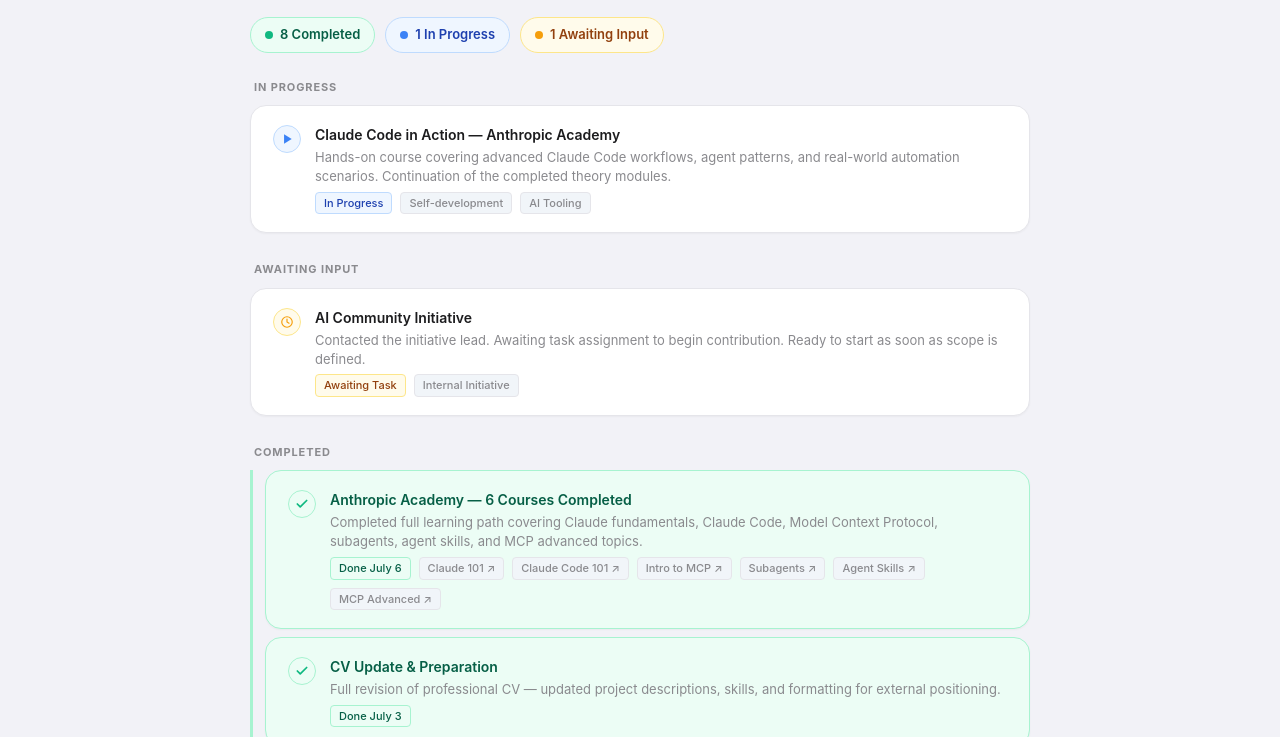
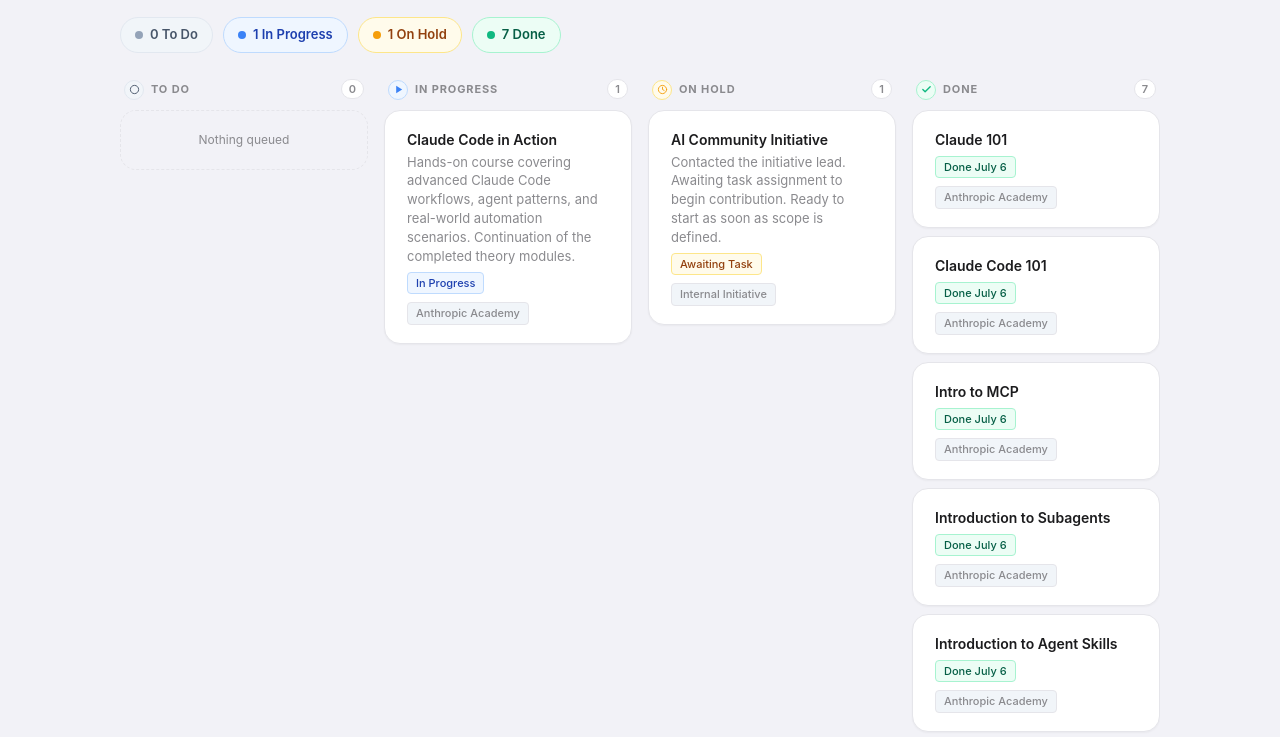
Before and after one commit to YevTsk/bench-status, a plain HTML site: page index.html in a window 1280 px wide. Shown: the part 153-890 px from the top of the page. Drawn offline with Linux system fonts and the light colour scheme.

Commit message:
redesign

```diff
--- a/index.html
+++ b/index.html
@@ -20,9 +20,9 @@
   </div>
 
   <div class="summary-row">
-    <div class="chip done">
+    <div class="chip queued">
       <div class="chip-dot"></div>
-      8 Completed
+      0 To Do
     </div>
     <div class="chip progress">
       <div class="chip-dot"></div>
@@ -30,34 +30,64 @@
     </div>
     <div class="chip waiting">
       <div class="chip-dot"></div>
-      1 Awaiting Input
+      1 On Hold
+    </div>
+    <div class="chip done">
+      <div class="chip-dot"></div>
+      7 Done
+    </div>
+  </div>
+
+  <div class="board">
+
+    <!-- TO DO -->
+    <div class="board-column">
+      <div class="board-column-header">
+        <div class="board-column-heading">
+          <span class="status-icon queued"><svg viewBox="0 0 24 24" fill="none" stroke="currentColor" stroke-width="2"><circle cx="12" cy="12" r="9"/></svg></span>
+          <span class="board-column-title">To Do</span>
+        </div>
+        <span class="board-column-count">0</span>
+      </div>
+      <div class="board-column-body">
+        <div class="empty-state">Nothing queued</div>
       </div>
     </div>
 
     <!-- IN PROGRESS -->
-  <div class="section">
-    <div class="section-title">In Progress</div>
-
+    <div class="board-column">
+      <div class="board-column-header">
+        <div class="board-column-heading">
+          <span class="status-icon progress"><svg viewBox="0 0 24 24" fill="currentColor"><path d="M7 4l13 8-13 8V4z"/></svg></span>
+          <span class="board-column-title">In Progress</span>
+        </div>
+        <span class="board-column-count">1</span>
+      </div>
+      <div class="board-column-body">
         <div class="task-card">
-      <div class="status-icon progress"><svg viewBox="0 0 24 24" fill="currentColor"><path d="M7 4l13 8-13 8V4z"/></svg></div>
           <div class="task-body">
-        <div class="task-name">Claude Code in Action — Anthropic Academy</div>
+            <div class="task-name">Claude Code in Action</div>
             <div class="task-desc">Hands-on course covering advanced Claude Code workflows, agent patterns, and real-world automation scenarios. Continuation of the completed theory modules.</div>
             <div class="task-meta">
               <span class="tag progress">In Progress</span>
-          <span class="tag neutral">Self-development</span>
-          <span class="tag neutral">AI Tooling</span>
+              <span class="tag neutral">Anthropic Academy</span>
+            </div>
           </div>
         </div>
       </div>
     </div>
 
-  <!-- AWAITING -->
-  <div class="section">
-    <div class="section-title">Awaiting Input</div>
-
+    <!-- ON HOLD -->
+    <div class="board-column">
+      <div class="board-column-header">
+        <div class="board-column-heading">
+          <span class="status-icon waiting"><svg viewBox="0 0 24 24" fill="none" stroke="currentColor" stroke-width="2" stroke-linecap="round" stroke-linejoin="round"><circle cx="12" cy="12" r="9"/><polyline points="12 7 12 12 15.5 14"/></svg></span>
+          <span class="board-column-title">On Hold</span>
+        </div>
+        <span class="board-column-count">1</span>
+      </div>
+      <div class="board-column-body">
         <div class="task-card">
-      <div class="status-icon waiting"><svg viewBox="0 0 24 24" fill="none" stroke="currentColor" stroke-width="2" stroke-linecap="round" stroke-linejoin="round"><circle cx="12" cy="12" r="9"/><polyline points="12 7 12 12 15.5 14"/></svg></div>
           <div class="task-body">
             <div class="task-name">AI Community Initiative</div>
             <div class="task-desc">Contacted the initiative lead. Awaiting task assignment to begin contribution. Ready to start as soon as scope is defined.</div>
@@ -68,31 +98,79 @@
           </div>
         </div>
       </div>
+    </div>
 
-  <!-- COMPLETED -->
-  <div class="section">
-    <div class="section-title">Completed</div>
-    <div class="done-group">
-
+    <!-- DONE -->
+    <div class="board-column">
+      <div class="board-column-header">
+        <div class="board-column-heading">
+          <span class="status-icon done"><svg viewBox="0 0 24 24" fill="none" stroke="currentColor" stroke-width="3" stroke-linecap="round" stroke-linejoin="round"><polyline points="4 12 9 17 20 6"/></svg></span>
+          <span class="board-column-title">Done</span>
+        </div>
+        <span class="board-column-count">7</span>
+      </div>
+      <div class="board-column-body">
         <div class="task-card">
-        <div class="status-icon done"><svg viewBox="0 0 24 24" fill="none" stroke="currentColor" stroke-width="3" stroke-linecap="round" stroke-linejoin="round"><polyline points="4 12 9 17 20 6"/></svg></div>
           <div class="task-body">
-          <div class="task-name"><a class="task-name-link" href="https://anthropic.skilljar.com/" target="_blank" rel="noopener">Anthropic Academy — 6 Courses Completed</a></div>
-          <div class="task-desc">Completed full learning path covering Claude fundamentals, Claude Code, Model Context Protocol, subagents, agent skills, and MCP advanced topics.</div>
+            <div class="task-name"><a class="task-name-link" href="https://verify.skilljar.com/c/ue9st7byj8dq" target="_blank" rel="noopener">Claude 101</a></div>
             <div class="task-meta">
               <span class="tag done">Done July 6</span>
-            <a class="tag neutral" href="https://verify.skilljar.com/c/ue9st7byj8dq" target="_blank" rel="noopener">Claude 101 ↗</a>
-            <a class="tag neutral" href="https://verify.skilljar.com/c/iwqh6jnffpim" target="_blank" rel="noopener">Claude Code 101 ↗</a>
-            <a class="tag neutral" href="https://verify.skilljar.com/c/spdpdqbm4bbp" target="_blank" rel="noopener">Intro to MCP ↗</a>
-            <a class="tag neutral" href="https://verify.skilljar.com/c/93recc4htcdb" target="_blank" rel="noopener">Subagents ↗</a>
-            <a class="tag neutral" href="https://verify.skilljar.com/c/qup36p34rpw9" target="_blank" rel="noopener">Agent Skills ↗</a>
-            <a class="tag neutral" href="https://verify.skilljar.com/c/tr6o33rqc4vz" target="_blank" rel="noopener">MCP Advanced ↗</a>
+              <span class="tag neutral">Anthropic Academy</span>
             </div>
           </div>
         </div>
 
         <div class="task-card">
-        <div class="status-icon done"><svg viewBox="0 0 24 24" fill="none" stroke="currentColor" stroke-width="3" stroke-linecap="round" stroke-linejoin="round"><polyline points="4 12 9 17 20 6"/></svg></div>
+          <div class="task-body">
+            <div class="task-name"><a class="task-name-link" href="https://verify.skilljar.com/c/iwqh6jnffpim" target="_blank" rel="noopener">Claude Code 101</a></div>
+            <div class="task-meta">
+              <span class="tag done">Done July 6</span>
+              <span class="tag neutral">Anthropic Academy</span>
+            </div>
+          </div>
+        </div>
+
+        <div class="task-card">
+          <div class="task-body">
+            <div class="task-name"><a class="task-name-link" href="https://verify.skilljar.com/c/spdpdqbm4bbp" target="_blank" rel="noopener">Intro to MCP</a></div>
+            <div class="task-meta">
+              <span class="tag done">Done July 6</span>
+              <span class="tag neutral">Anthropic Academy</span>
+            </div>
+          </div>
+        </div>
+
+        <div class="task-card">
+          <div class="task-body">
+            <div class="task-name"><a class="task-name-link" href="https://verify.skilljar.com/c/93recc4htcdb" target="_blank" rel="noopener">Introduction to Subagents</a></div>
+            <div class="task-meta">
+              <span class="tag done">Done July 6</span>
+              <span class="tag neutral">Anthropic Academy</span>
+            </div>
+          </div>
+        </div>
+
+        <div class="task-card">
+          <div class="task-body">
+            <div class="task-name"><a class="task-name-link" href="https://verify.skilljar.com/c/qup36p34rpw9" target="_blank" rel="noopener">Introduction to Agent Skills</a></div>
+            <div class="task-meta">
+              <span class="tag done">Done July 6</span>
+              <span class="tag neutral">Anthropic Academy</span>
+            </div>
+          </div>
+        </div>
+
+        <div class="task-card">
+          <div class="task-body">
+            <div class="task-name"><a class="task-name-link" href="https://verify.skilljar.com/c/tr6o33rqc4vz" target="_blank" rel="noopener">Model Context Protocol: Advanced Topics</a></div>
+            <div class="task-meta">
+              <span class="tag done">Done July 6</span>
+              <span class="tag neutral">Anthropic Academy</span>
+            </div>
+          </div>
+        </div>
+
+        <div class="task-card">
           <div class="task-body">
             <div class="task-name">CV Update &amp; Preparation</div>
             <div class="task-desc">Full revision of professional CV — updated project descriptions, skills, and formatting for external positioning.</div>
@@ -101,8 +179,9 @@
             </div>
           </div>
         </div>
+      </div>
+    </div>
 
-    </div>
   </div>
 
 </div>
--- a/styles.css
+++ b/styles.css
@@ -14,6 +14,9 @@
   --wait-bg: #fffbeb;
   --wait-border: #fde68a;
   --wait-text: #92400e;
+  --queued-bg: #f1f5f9;
+  --queued-border: #e2e8f0;
+  --queued-text: #475569;
   --radius: 16px;
   --shadow-sm: 0 1px 2px rgba(28, 28, 30, 0.04);
   --shadow-md: 0 10px 30px rgba(28, 28, 30, 0.06);
@@ -36,6 +39,9 @@
     --wait-bg: #2e2408;
     --wait-border: #5c4813;
     --wait-text: #fbbf24;
+    --queued-bg: #1e293b;
+    --queued-border: #334155;
+    --queued-text: #94a3b8;
     --shadow-sm: 0 1px 2px rgba(0, 0, 0, 0.4);
     --shadow-md: 0 10px 30px rgba(0, 0, 0, 0.45);
   }
@@ -57,6 +63,9 @@
   --wait-bg: #2e2408;
   --wait-border: #5c4813;
   --wait-text: #fbbf24;
+  --queued-bg: #1e293b;
+  --queued-border: #334155;
+  --queued-text: #94a3b8;
   --shadow-sm: 0 1px 2px rgba(0, 0, 0, 0.4);
   --shadow-md: 0 10px 30px rgba(0, 0, 0, 0.45);
 }
@@ -77,6 +86,9 @@
   --wait-bg: #fffbeb;
   --wait-border: #fde68a;
   --wait-text: #92400e;
+  --queued-bg: #f1f5f9;
+  --queued-border: #e2e8f0;
+  --queued-text: #475569;
   --shadow-sm: 0 1px 2px rgba(28, 28, 30, 0.04);
   --shadow-md: 0 10px 30px rgba(28, 28, 30, 0.06);
 }
@@ -97,7 +109,7 @@
   -webkit-font-smoothing: antialiased;
 }
 
-.page { max-width: 780px; margin: 0 auto; }
+.page { max-width: 1040px; margin: 0 auto; }
 
 .theme-toggle {
   position: absolute;
@@ -181,6 +193,8 @@
   border-radius: 50%;
   flex-shrink: 0;
 }
+.chip.queued  { background: var(--queued-bg);   border-color: var(--queued-border);   color: var(--queued-text); }
+.chip.queued .chip-dot { background: #94a3b8; }
 .chip.done    { background: var(--done-bg);     border-color: var(--done-border);     color: var(--done-text); }
 .chip.done .chip-dot { background: #10b981; }
 .chip.progress { background: var(--progress-bg); border-color: var(--progress-border); color: var(--progress-text); }
@@ -188,16 +202,67 @@
 .chip.waiting  { background: var(--wait-bg);     border-color: var(--wait-border);     color: var(--wait-text); }
 .chip.waiting .chip-dot { background: #f59e0b; }
 
-/* SECTION */
-.section { margin-bottom: 28px; }
-.section-title {
+/* BOARD */
+.board {
+  display: flex;
+  gap: 16px;
+  align-items: flex-start;
+  overflow-x: auto;
+  padding-bottom: 4px;
+}
+.board-column {
+  flex: 1 1 0;
+  min-width: 220px;
+}
+.board-column-header {
+  display: flex;
+  align-items: center;
+  justify-content: space-between;
+  gap: 8px;
+  margin-bottom: 10px;
+  padding: 0 4px;
+}
+.board-column-heading {
+  display: flex;
+  align-items: center;
+  gap: 7px;
+}
+.board-column-heading .status-icon {
+  width: 20px;
+  height: 20px;
+}
+.board-column-heading .status-icon svg {
+  width: 11px;
+  height: 11px;
+}
+.board-column-title {
   font-size: 11px;
   font-weight: 700;
   text-transform: uppercase;
   letter-spacing: 0.08em;
   color: var(--muted);
-  margin-bottom: 10px;
-  padding-left: 4px;
+}
+.board-column-count {
+  font-size: 11px;
+  font-weight: 600;
+  color: var(--muted);
+  background: var(--surface);
+  border: 1px solid var(--border);
+  border-radius: 10px;
+  padding: 1px 7px;
+}
+.board-column-body {
+  display: flex;
+  flex-direction: column;
+  gap: 8px;
+}
+.empty-state {
+  font-size: 12px;
+  color: var(--muted);
+  border: 1px dashed var(--border);
+  border-radius: var(--radius);
+  padding: 20px 12px;
+  text-align: center;
 }
 
 /* TASK CARD */
@@ -207,13 +272,11 @@
   border-radius: var(--radius);
   box-shadow: var(--shadow-sm);
   padding: 18px 22px;
-  margin-bottom: 8px;
   display: flex;
   align-items: flex-start;
   gap: 14px;
   transition: transform 0.18s ease, box-shadow 0.18s ease;
 }
-.task-card:last-child { margin-bottom: 0; }
 .task-card:hover { transform: translateY(-2px); box-shadow: var(--shadow-md); }
 
 .status-icon {
@@ -227,6 +290,7 @@
 .status-icon.done     { background: var(--done-bg);     color: #10b981; border: 1.5px solid var(--done-border); }
 .status-icon.progress { background: var(--progress-bg); color: #3b82f6; border: 1.5px solid var(--progress-border); }
 .status-icon.waiting  { background: var(--wait-bg);     color: #f59e0b; border: 1.5px solid var(--wait-border); }
+.status-icon.queued   { background: var(--queued-bg);   color: var(--queued-text); border: 1.5px solid var(--queued-border); }
 
 .task-body { flex: 1; min-width: 0; }
 .task-name {
@@ -267,11 +331,6 @@
 .tag.waiting  { background: var(--wait-bg);     color: var(--wait-text);     border: 1px solid var(--wait-border); }
 .tag.neutral  { background: #f1f5f9; color: var(--muted); border: 1px solid var(--border); }
 
-/* done group collapses under line */
-.done-group { border-left: 3px solid var(--done-border); padding-left: 12px; }
-.done-group .task-card { border-color: var(--done-border); background: var(--done-bg); }
-.done-group .task-name { color: var(--done-text); }
-
 /* ---------- Responsive ---------- */
 @media (max-width: 600px) {
   body { padding: 20px 12px 40px; font-size: 14px; }
@@ -292,15 +351,19 @@
     padding: 13px 14px;
     gap: 10px;
   }
-  .status-icon {
-    width: 24px; height: 24px;
-  }
-  .status-icon svg { width: 12px; height: 12px; }
   .task-name { font-size: 13.5px; }
   .task-desc { font-size: 12.5px; }
   .tag { font-size: 10px; padding: 2px 7px; }
 
-  .done-group { padding-left: 9px; }
+  .board {
+    scroll-snap-type: x mandatory;
+    gap: 12px;
+  }
+  .board-column {
+    flex: 0 0 85%;
+    min-width: 0;
+    scroll-snap-align: start;
+  }
 }
 
 @media (max-width: 380px) {
```
Lines whose indentation alone changed are shown as unchanged.
